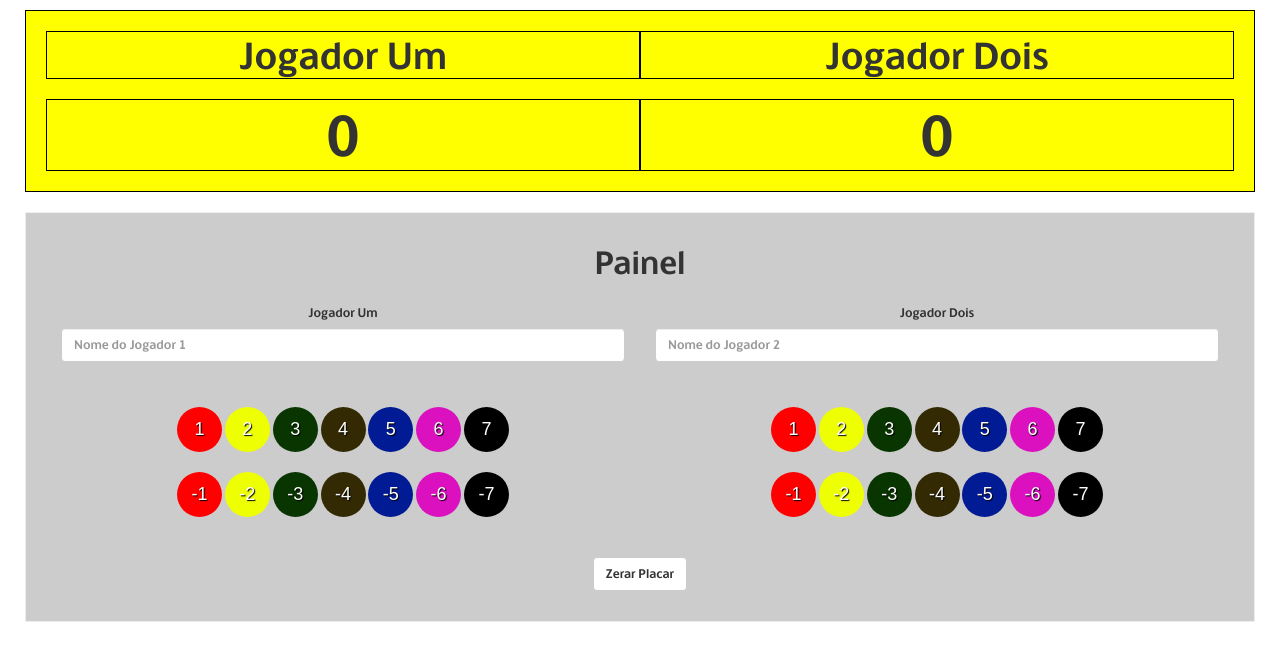
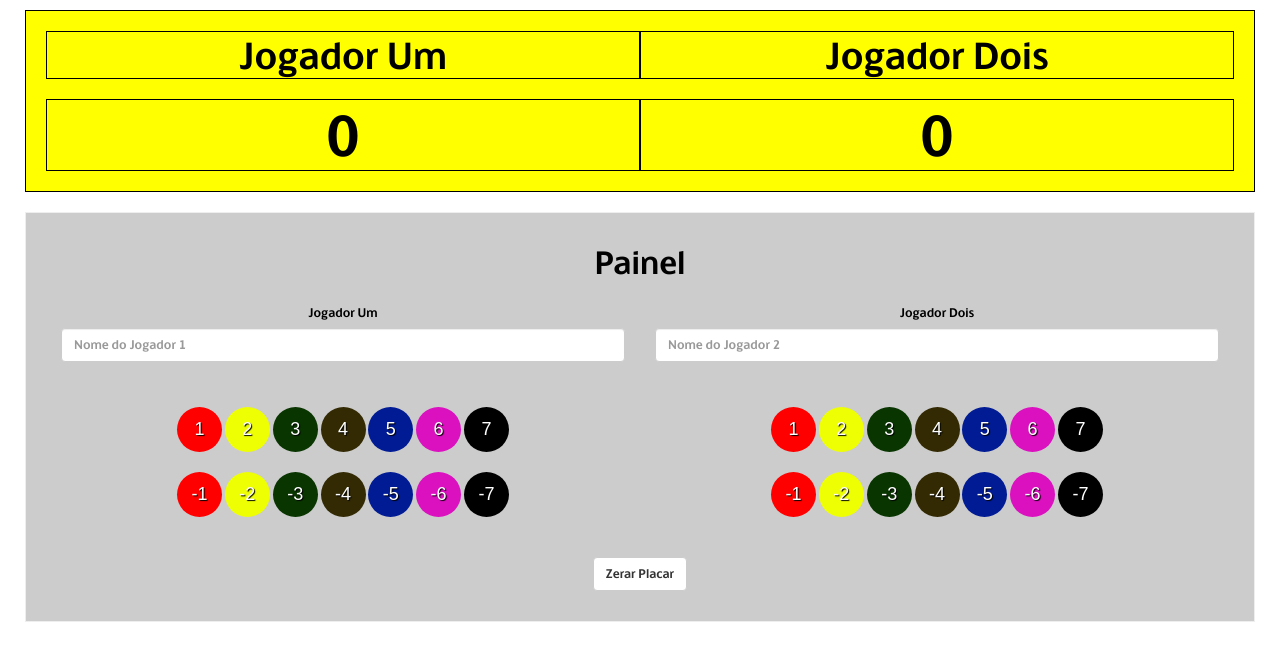
Before and after one commit to TheNeoCarvalho/placar, a plain HTML site: page index.html in a window 1280 px wide. Drawn offline with Linux system fonts and the light colour scheme.

Commit message:
Fix: CSS

```diff
--- a/css/custom.css
+++ b/css/custom.css
@@ -1,10 +1,11 @@
 @font-face {
   font-family: Champ;
-  src: url('../fonts/Champions-Bold.ttf');
+  src: url("../fonts/Champions-Bold.ttf");
 }
 
 body {
   font-family: Champ;
+  color: #000;
 }
 
 .section-full {
```
